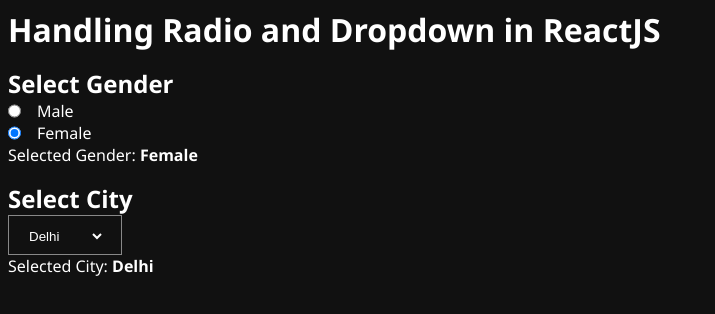
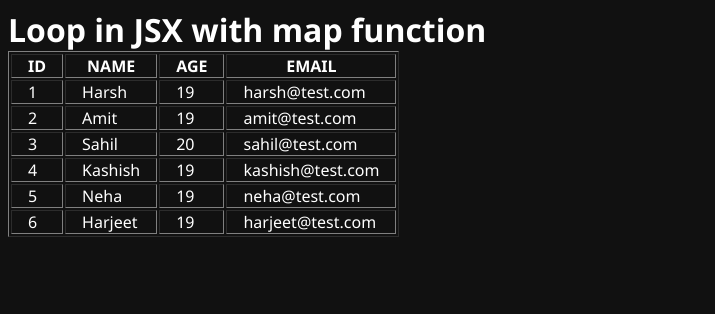
Before and after one commit to 0x-harsh/React-Tutorial---Code-Step-by-Step, a React app: page / in a window 1280 px wide. Shown: the top 314 px of the page, without its empty margins (0-715 px from the left). Built offline with nearby package versions, Linux system fonts and the light colour scheme; the HTML template or start-up script is replaced by a standard one.

Commit message:
Loop in JSX with map function

```diff
--- /dev/null
+++ b/src/09 Loop in JSX with map function/App.jsx
@@ -0,0 +1,67 @@
+const App = () => {
+    const userName = ['Harsh', 'Amit', 'Sahil', 'Kashish', 'Neha', 'Harjeet']
+
+    const userData = [
+        {
+            name: 'Harsh',
+            age: 19,
+            email: 'harsh@test.com',
+            id: 1
+        },
+        {
+            name: 'Amit',
+            age: 19,
+            email: 'amit@test.com',
+            id: 2
+        },
+        {
+            name: 'Sahil',
+            age: 20,
+            email: 'sahil@test.com',
+            id: 3
+        },
+        {
+            name: 'Kashish',
+            age: 19,
+            email: 'kashish@test.com',
+            id: 4
+        },
+        {
+            name: 'Neha',
+            age: 19,
+            email: 'neha@test.com',
+            id: 5
+        },
+        {
+            name: 'Harjeet',
+            age: 19,
+            email: 'harjeet@test.com',
+            id: 6
+        },
+    ]
+    return (
+        <div>
+            <h1>Loop in JSX with map function</h1>
+            <table border={"1"}>
+                <tr>
+                    <th>ID</th>
+                    <th>NAME</th>
+                    <th>AGE</th>
+                    <th>EMAIL</th>
+                </tr>
+                {userData.map((value, index) => {
+                    return (
+                        <tr key={index}>
+                            <td>{value.id}</td>
+                            <td>{value.name}</td>
+                            <td>{value.age}</td>
+                            <td>{value.email}</td>
+                        </tr>
+                    )
+                })}
+            </table>
+        </div>
+    )
+}
+
+export default App
--- a/src/index.css
+++ b/src/index.css
@@ -99,3 +99,7 @@ select, select option {
 .selected {
   text-transform: capitalize;
 }
+
+table th, table td {
+  padding: 0 1rem;
+}
--- a/src/main.jsx
+++ b/src/main.jsx
@@ -1,6 +1,6 @@
 import { StrictMode } from 'react'
 import { createRoot } from 'react-dom/client'
 import './index.css'
-import App from './08 Handling Radio and Dropdown/App.jsx'
+import App from './09 Loop in JSX with map function/App.jsx'
 
 createRoot(document.getElementById('root')).render(<App />)
```
